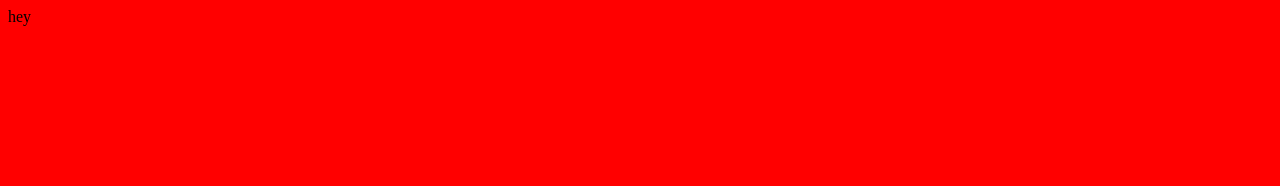
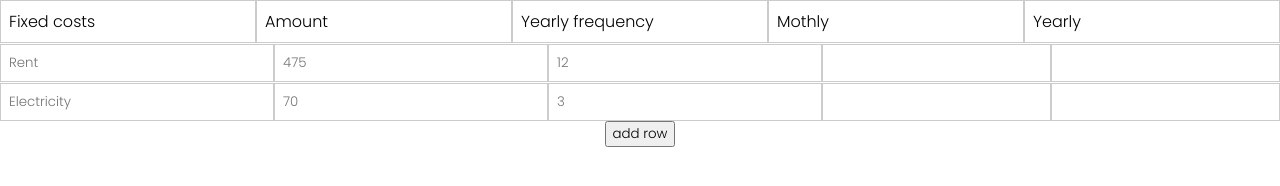
Before and after one commit to rstix/fin-guide-landing, a website: page index.html in a window 1280 px wide. Drawn offline with Linux system fonts and the light colour scheme.

Commit message:
addinng done

```diff
--- a/index.html
+++ b/index.html
@@ -4,10 +4,41 @@
     <meta charset="UTF-8" />
     <meta name="viewport" content="width=device-width, initial-scale=1.0" />
     <title>Fin-Guide</title>
+    <link rel="preconnect" href="https://fonts.googleapis.com" />
+    <link rel="preconnect" href="https://fonts.gstatic.com" crossorigin />
+    <link
+      href="https://fonts.googleapis.com/css2?family=Poppins:ital,wght@0,200;0,300;0,500;0,700;1,300;1,500;1,700&display=swap"
+      rel="stylesheet"
+    />
     <link rel="stylesheet" href="css/style.css" />
   </head>
   <body>
-    hey
+    <div class="table">
+      <div class="table-head">
+        <div class="table-head-item">Fixed costs</div>
+        <div class="table-head-item">Amount</div>
+        <div class="table-head-item">Yearly frequency</div>
+        <div class="table-head-item">Mothly</div>
+        <div class="table-head-item">Yearly</div>
+      </div>
+
+      <div class="table-row">
+        <input type="text" class="table-row-item" placeholder="Rent" />
+        <input type="text" class="table-row-item" placeholder="475" />
+        <input type="text" class="table-row-item" placeholder="12" />
+        <div class="table-row-item"></div>
+        <div class="table-row-item"></div>
+      </div>
+
+      <div class="table-row">
+        <input type="text" class="table-row-item" placeholder="Electricity" />
+        <input type="text" class="table-row-item" placeholder="70" />
+        <input type="text" class="table-row-item" placeholder="3" />
+        <div class="table-row-item"></div>
+        <div class="table-row-item"></div>
+      </div>
+    </div>
+    <button id="addRowBtn">add row</button>
     <script src="script.js"></script>
   </body>
 </html>
--- a/sass/style.scss
+++ b/sass/style.scss
@@ -1,6 +1,40 @@
+* {
+  font-family: 'Poppins', sans-serif;
+  font-weight: 300;
+}
+
 body {
-  background-color: red;
+  display: flex;
+  flex-direction: column;
+  justify-content: center;
+  align-items: center;
+  margin: 0;
+
   h1 {
-    font-size: 30px;
   }
 }
+
+$table-padding: 8px;
+$table-border: 1px solid #ccc;
+
+.table {
+  display: grid;
+
+  gap: 1px;
+
+  .table-head-item,
+  .table-row-item {
+    padding: $table-padding;
+    border: $table-border;
+  }
+
+  .table-row,
+  .table-head {
+    display: grid;
+    grid-template-columns: repeat(5, 1fr);
+
+    .table-row-item {
+      width: auto;
+    }
+  }
+}
--- a/script.js
+++ b/script.js
@@ -1 +1,22 @@
-console.log(1)
+document.getElementById('addRowBtn').addEventListener('click', function() {
+  // Create a new table row
+  var newRow = document.createElement('div');
+  newRow.classList.add('table-row');
+
+  // Create input fields for each column
+  for (var i = 0; i < 3; i++) {
+    var newInput = document.createElement('input');
+    newInput.setAttribute('type', 'text');
+    newInput.classList.add('table-row-item');
+    newRow.appendChild(newInput);
+  }
+
+  for (var i = 0; i < 2; i++) {
+    var newInput = document.createElement('div');
+    newInput.classList.add('table-row-item');
+    newRow.appendChild(newInput);
+  }
+
+  // Append the new row to the table
+  document.querySelector('.table').appendChild(newRow);
+});
```
Also changed, not shown: css/style.css.
